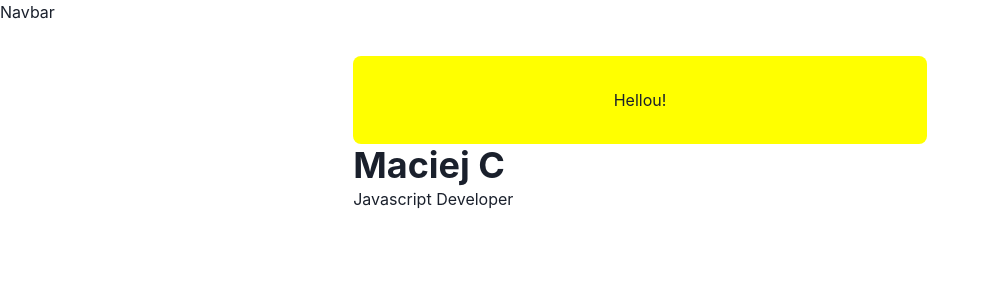
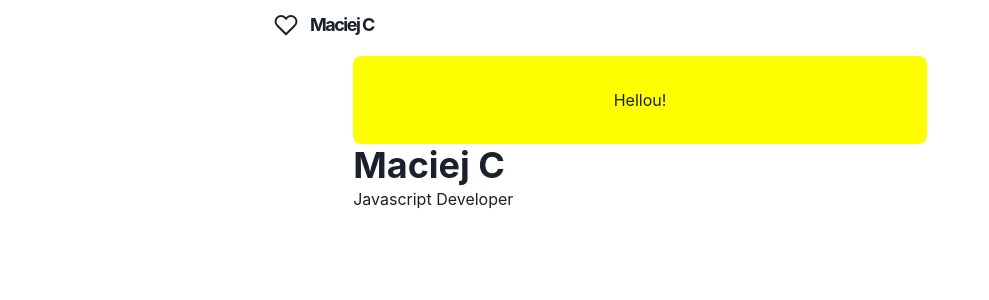
Before and after one commit to 5yn74x3rror/portfolio, a Next.js app: page / in a window 1280 px wide. Shown: the top 300 px of the page, without its empty margins (0-989 px from the left). Built offline with nearby package versions, Linux system fonts and the light colour scheme.

Commit message:
navbar wip

```diff
--- /dev/null
+++ b/components/icons/heart.tsx
@@ -0,0 +1,18 @@
+const Heart = props => (
+  <svg
+    width={24}
+    height={24}
+    viewBox="0 0 24 24"
+    fill="none"
+    stroke="currentColor"
+    strokeWidth={2}
+    strokeLinecap="round"
+    strokeLinejoin="round"
+    className="feather feather-heart"
+    {...props}
+  >
+    <path d="M20.84 4.61a5.5 5.5 0 00-7.78 0L12 5.67l-1.06-1.06a5.5 5.5 0 00-7.78 7.78l1.06 1.06L12 21.23l7.78-7.78 1.06-1.06a5.5 5.5 0 000-7.78z" />
+  </svg>
+)
+
+export default Heart
--- a/components/logo.tsx
+++ b/components/logo.tsx
@@ -1,7 +1,8 @@
 import Link from "next/link";
-import Image from "next/image";
 import { Text, useColorModeValue } from '@chakra-ui/react';
 import styled from "@emotion/styled";
+
+import HeartIcon from './icons/heart';
 
 const LogoBox = styled.span`
   font-weight: bold;
@@ -18,13 +19,10 @@ const LogoBox = styled.span`
 `;
 
 const Logo = () => {
-  const img = `/images/image${useColorModeValue('', '-dark')}.png`;
-
   return (
     <Link href='/'>
-      <a>
       <LogoBox>
-          <Image src={img} width={20} height={20} alt='logo' />
+        <HeartIcon />
         <Text
           color={useColorModeValue('gray.800', 'whiteAlpha.900')}
           fontFamily='M PLUS Rounded 1c'
@@ -34,7 +32,6 @@ const Logo = () => {
           Maciej C
         </Text>
       </LogoBox>
-      </a>
     </Link>
   );
 };
--- a/components/navbar.tsx
+++ b/components/navbar.tsx
@@ -1,3 +1,4 @@
+import { FC, ReactNode } from 'react';
 import NextLink from 'next/link';
 import {
   Container,
@@ -17,7 +18,7 @@ import { HamburgerIcon } from '@chakra-ui/icons';
 
 import Logo from './logo';
 
-const LinkItem = ({ href, path, children }) => {
+const LinkItem: FC<LinkItemProps> = ({ href, path, children }) => {
   const active = path === href;
   const inactiveColor = useColorModeValue('gray.200', 'whiteAlpha.900');
 
@@ -34,11 +35,7 @@ const LinkItem = ({ href, path, children }) => {
   );
 };
 
-type NavbarProps = {
-  path: String
-};
-
-const Navbar = (props: NavbarProps) => {
+const Navbar: FC<NavbarProps> = (props) => {
   const { path } = props;
 
   return (
@@ -51,9 +48,32 @@ const Navbar = (props: NavbarProps) => {
       zIndex={1}
       {...props}
     >
-      Navbar
+      <Container
+        display='flex'
+        p={2}
+        maxW='container.md'
+        flexWrap='wrap'
+        alignItems='center'
+        justifyContent='space-between'
+      >
+        <Flex align='center' mr={5}>
+          <Heading as='h1' size='lg' letterSpacing='tighter'>
+            <Logo />
+          </Heading>
+        </Flex>
+      </Container>
     </Box>
   );
 };
 
+type LinkItemProps = {
+  path: string;
+  href: string;
+  children: ReactNode;
+};
+
+type NavbarProps = {
+  path: String;
+};
+
 export default Navbar;
--- a/pages/index.tsx
+++ b/pages/index.tsx
@@ -1,6 +1,7 @@
+import { FunctionComponent } from 'react';
 import { Container, Flex, Box, Heading } from '@chakra-ui/react';
 
-const Page = () => {
+const Page: FunctionComponent = () => {
   return (
     <Container>
       <Flex borderRadius='lg' bg='yellow' p={8} align='center' justify='center'>
```
Lines whose indentation alone changed are shown as unchanged.
